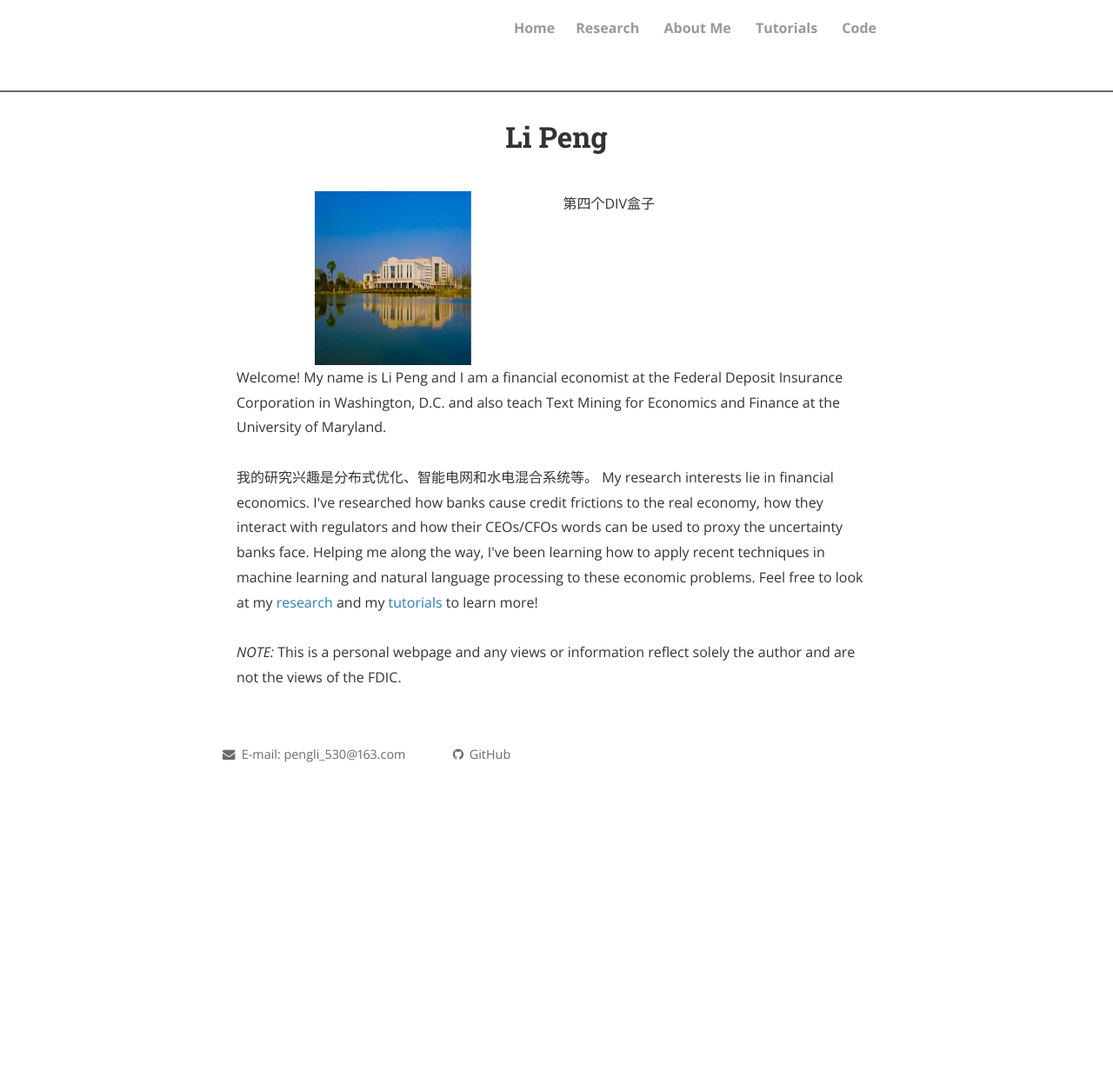
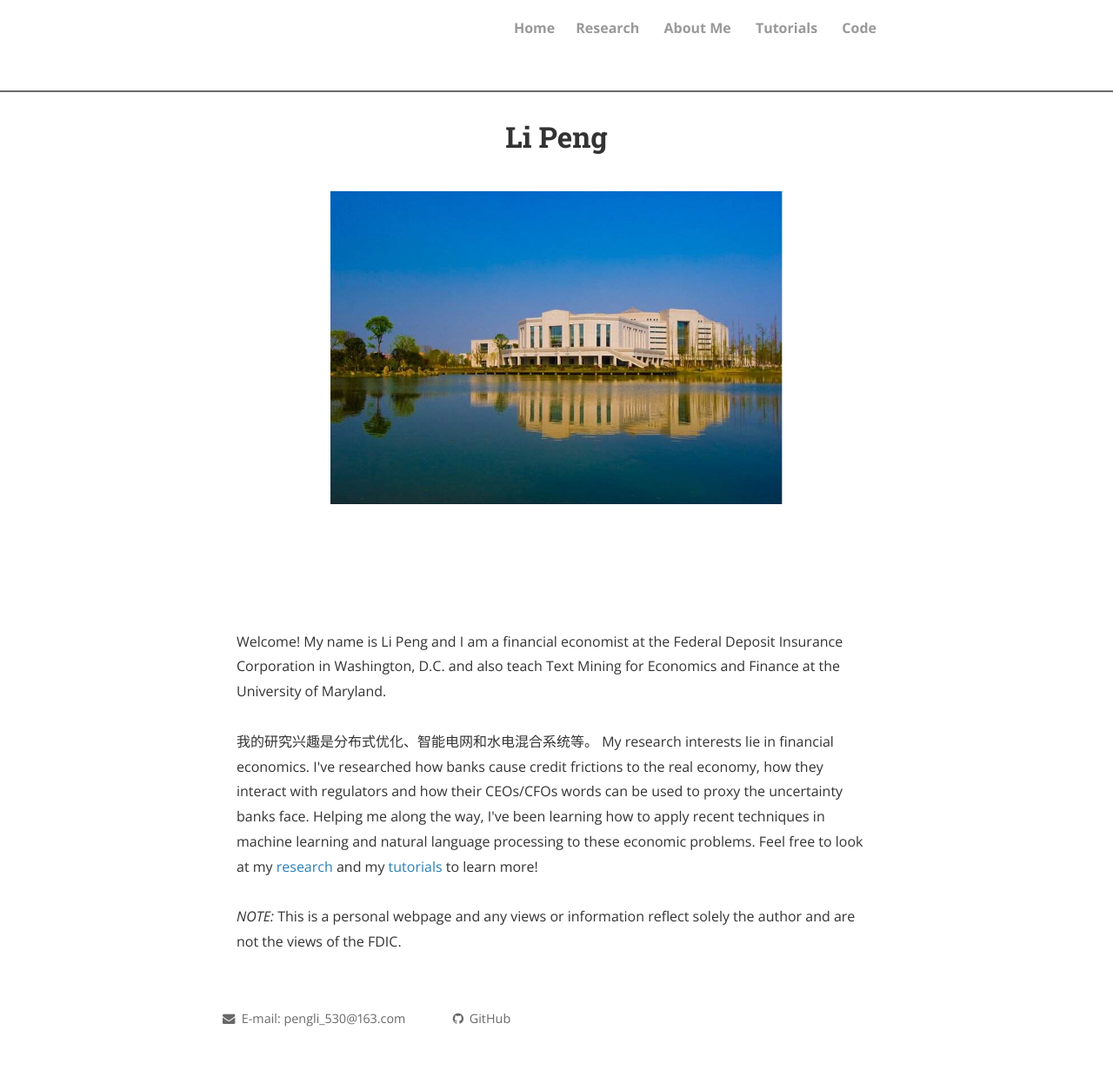
Before and after one commit to lp48280421/lp48280421.github.io, a Jekyll site: the page built from index.html, in a window 1280 px wide. Shown: the whole page at 87% size. Built offline with Jekyll 4.4.1, drawn with Linux system fonts in a browser that asks for light colours; nearby versions of some CDN libraries; the list of posts is cut into pages by our own code; comment, search, counter and statistics services are not loaded; a style sheet for code colours, icons or effects is not loaded; before the commit the page ends 927 px from its top, so only the background shows below that.

Commit message:
Update index.html

```diff
--- a/index.html
+++ b/index.html
@@ -12,7 +12,7 @@ title: Li Peng
   gtag('config', 'UA-108085250-1');
 </script>
 
- </head>
+ <!--</head>
  <style>
 .div-c{ float:left;height:200px;width:49%;border:0px solid #F00}
 .div-d{ float:right;height:200px;width:49%;border:0px solid #000}
@@ -21,10 +21,10 @@ title: Li Peng
 <body>
 <div class="div-c"><img src="profile_picture.jpg" alt="Paul Soto pic" style="width:180px;height:200px;" title="Paul Soto"; algin="middle"></div>
 <div class="div-d">第四个DIV盒子</div>
-</body>
+</body>-->
 
 
-<!--<img src="profile_picture.jpg" alt="Paul Soto pic" style="width:520px;height:360px;" title="Paul Soto"; algin="middle">-->
+<img src="profile_picture.jpg" alt="Paul Soto pic" style="width:520px;height:360px;" title="Paul Soto"; algin="middle">
 <br><br><br><br><br>
 <!--大家好！我叫李朋，是电子科技大学的一位博士研究生，目前从事的专业是控制理论与控制工程。-->
 Welcome! My name is Li Peng and I am a financial economist at the Federal Deposit Insurance Corporation in Washington, D.C.  and also teach Text Mining for Economics and Finance at the University of Maryland.
```
